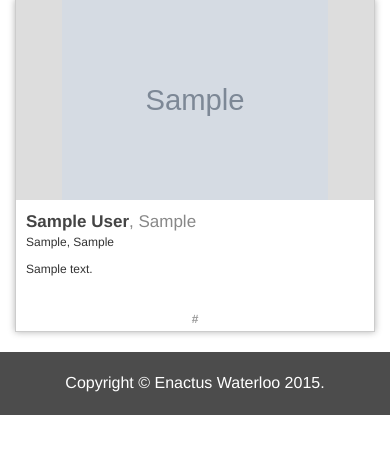
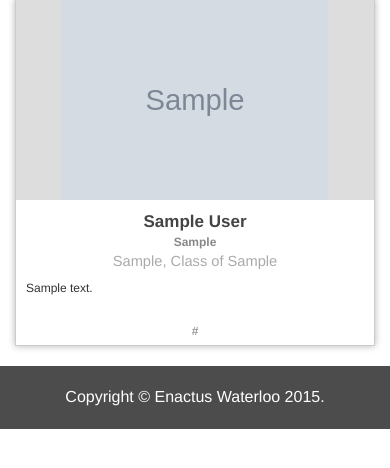
Before and after one commit to enactuswaterloo/website, a Django app: page /team/ in a window 390 px wide. Shown: the part 183-651 px from the top of the page. Run offline with Django 3.2, Linux system fonts and the light colour scheme; tables that the repository leaves empty hold one stand-in row (values such as "Sample post"); grey boxes marked "Sample" are stand-in pictures; some libraries are stand-ins or nearby versions.

Commit message:
added program and team name

```diff
--- a/about/static/about.css
+++ b/about/static/about.css
@@ -42,17 +42,19 @@ div.member-info {
     padding: 10px;
     margin: 0px;
     font-size: 1.5rem;
-    height: 175px;
+    height: 190px;
 }
 
 div.member-name {
     color: #444;
     font-size: 1.7rem;
     font-weight: bolder;
+    text-align: center;
 }
-div.member-name .member-position {
-    font-weight: lighter;
+div.member-position {
+    font-weight: bold;
     color: #888;
+    text-align: center;
 }
 
 div.home-button {
@@ -77,12 +79,11 @@ div.member-link a:hover {
     text-decoration: none;
 }
 
-/*div.member-program {
-    font-style: italic;
-    margin: 5px 0px;
+div.member-program {
     color: #aaa;
     font-size: 11pt;
-}*/
+    text-align: center;
+}
 
 .member-bio {
     margin-top: 10px;
@@ -116,13 +117,13 @@ a.personal-link span.overlay:hover {
 
 @media (max-width: 991px) {
   div.member-info {
-    height: 140px;
+    height: 150px;
   }
 }
 
 @media (max-width: 768px){
   div.member-info {
-    height: 105px;
+    height: 120px;
   }
   div.member-info {
     font-size: 1.3rem;
@@ -132,11 +133,10 @@ a.personal-link span.overlay:hover {
   div.member-info {
     font-size: 1.2rem;
   }
+  .member-bio {
+    line-height: 1.3rem;
+  }
   div.member-link a{
     font-size: 1.2rem;
   }
-  div.member-link{
-    margin-top: 3px;
-    margin-bottom: 3px;
-  }
 }
--- a/about/templates/about/index.html
+++ b/about/templates/about/index.html
@@ -25,10 +25,13 @@
 							</div>
 							<div class="member-info">
 								<div class="member-name">
-									{{person.user.first_name}}&nbsp;{{person.user.last_name}}<span class="member-position">, {{person.position}}</span>
+									{{person.user.first_name}}&nbsp;{{person.user.last_name}}
+								</div>
+								<div class="member-position">
+									{{person.position}}
 								</div>
 								<div class="member-program">
-									{{person.program}}, {{person.year}}
+									{{person.program}}, Class of {{person.year}}
 								</div>
 								<div class="member-bio">
 									{{person.bio}}
```
